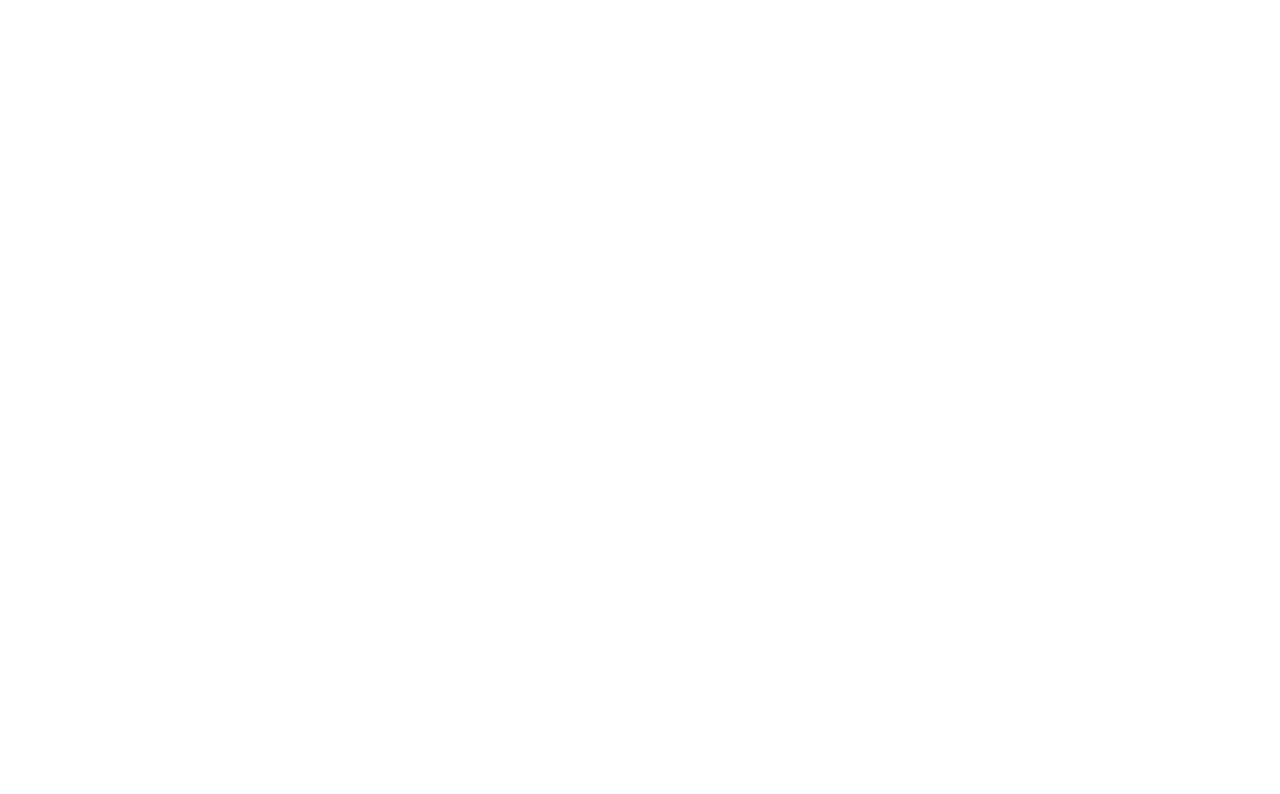
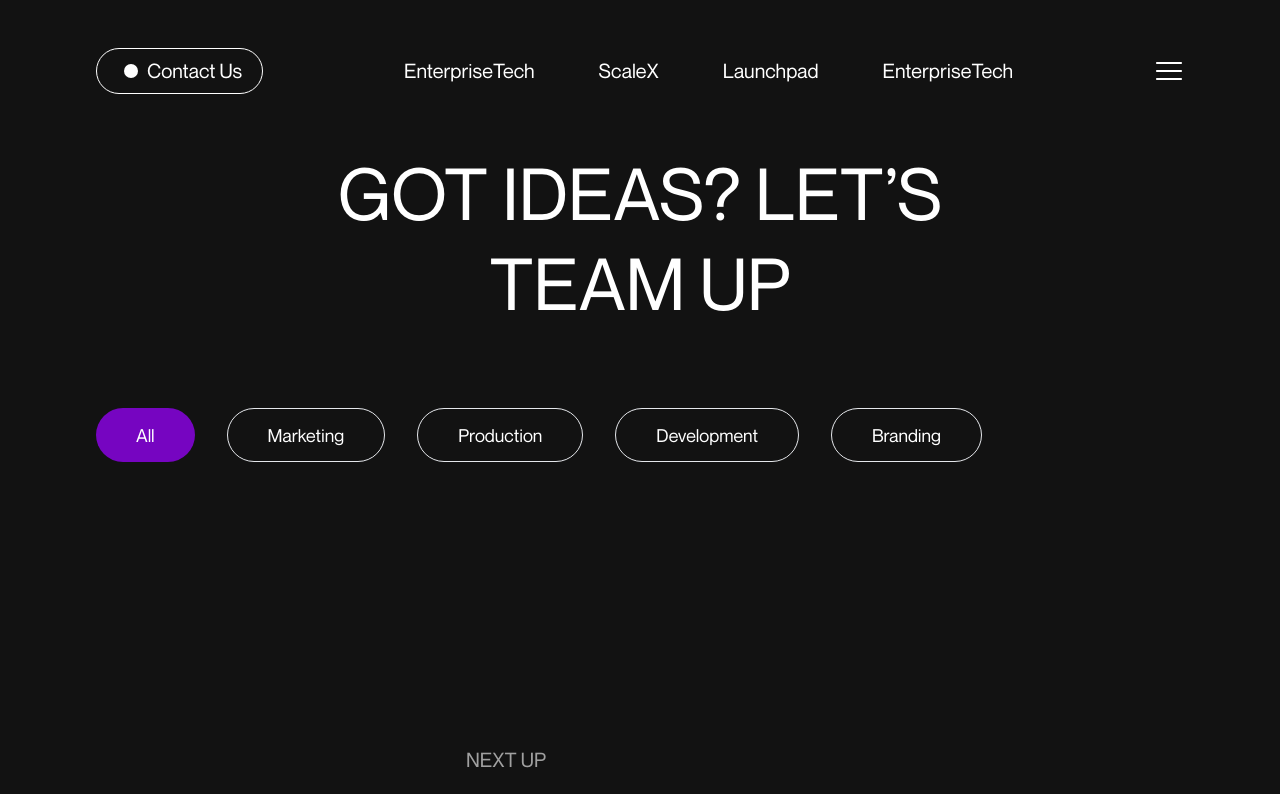
Before and after one commit to procube-cx/procube, a React (Create React App) app: page /career in a window 1280 px wide. Before the commit this address had no page. Shown: the top 794 px of the page. Built offline with nearby package versions, Linux system fonts and the light colour scheme.

Commit message:
career chagnes

```diff
--- a/src/App.js
+++ b/src/App.js
@@ -7,6 +7,7 @@
 import './App.css';
 import Services from './pages/Services';
 import Contact from './pages/Contact';
+import Career from './pages/Career';
 
 
 
@@ -21,7 +22,8 @@
           <Route path='/portfolio' element={<Portfolio />} />
           <Route path='/insight' element={<Insight />} />
           <Route path='/services' element={<Services />} />
-          <Route path='/contact' element={<Contact />} />W
+          <Route path='/contact' element={<Contact />} />
+          <Route path='/career' element={<Career />} />
         </Routes>
       </BrowserRouter>
     </div>
--- /dev/null
+++ b/src/component/career/Career1.js
@@ -0,0 +1,25 @@
+import React, { useState } from 'react'
+
+const filter = ["All", "Marketing", "Production", "Development","Branding"]
+
+
+const Career1 = () => {
+
+  const [id, setId] = React.useState('All');
+
+
+  return (
+    <div className='px-6 md:px-24 pb-5 md:pb-20 pt-24 md:pt-32'>
+      <p className='font-normal text-4xl md:text-7xl max-w-3xl text-center mx-auto py-5 md:pb-20 uppercase !leading-tight'>Got Ideas? Let’s team up</p>
+        <div className='flex flex-row gap-4 md:gap-8 w-full overflow-x-auto'>
+          {filter.map((item, index) => (
+            <div className={`flex items-center px-5 py-2 md:px-10 md:py-3 rounded-full cursor-pointer ${item === id ? 'bg-[#7605C1]' : 'border-[0.25px]'}`} key={index} onClick={() => setId(item)} style={{ whiteSpace: 'nowrap', minWidth: 'fit-content' }}>
+              <p className='text-sm md:text-lg'>{item}</p>
+            </div>
+          ))}
+        </div>
+    </div>
+  )
+}
+
+export default Career1
--- /dev/null
+++ b/src/pages/Career.js
@@ -0,0 +1,19 @@
+import React from 'react'
+import Navbar from '../component/hero/Navbar';
+import Footer from '../component/hero/Footer';
+import NextUp from '../component/NextUp';
+import Career1 from '../component/career/Career1';
+
+const Career = () => {
+  return (
+    <div className=' text-white bg-[#121212]' >
+      <Navbar />
+      <Career1/>
+
+      <NextUp Heading={'About us'} />
+      <Footer />
+    </div>
+  )
+}
+
+export default Career
```
